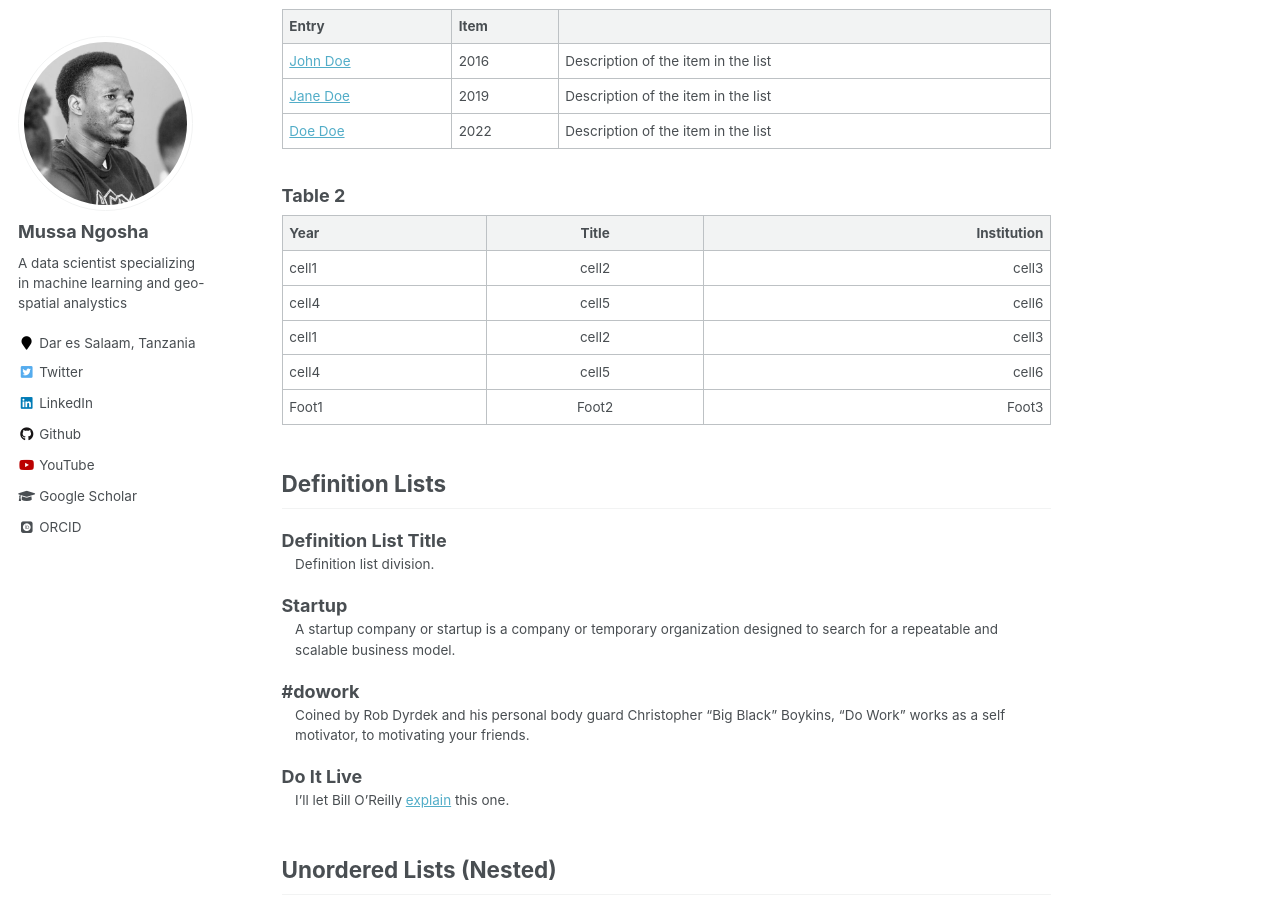
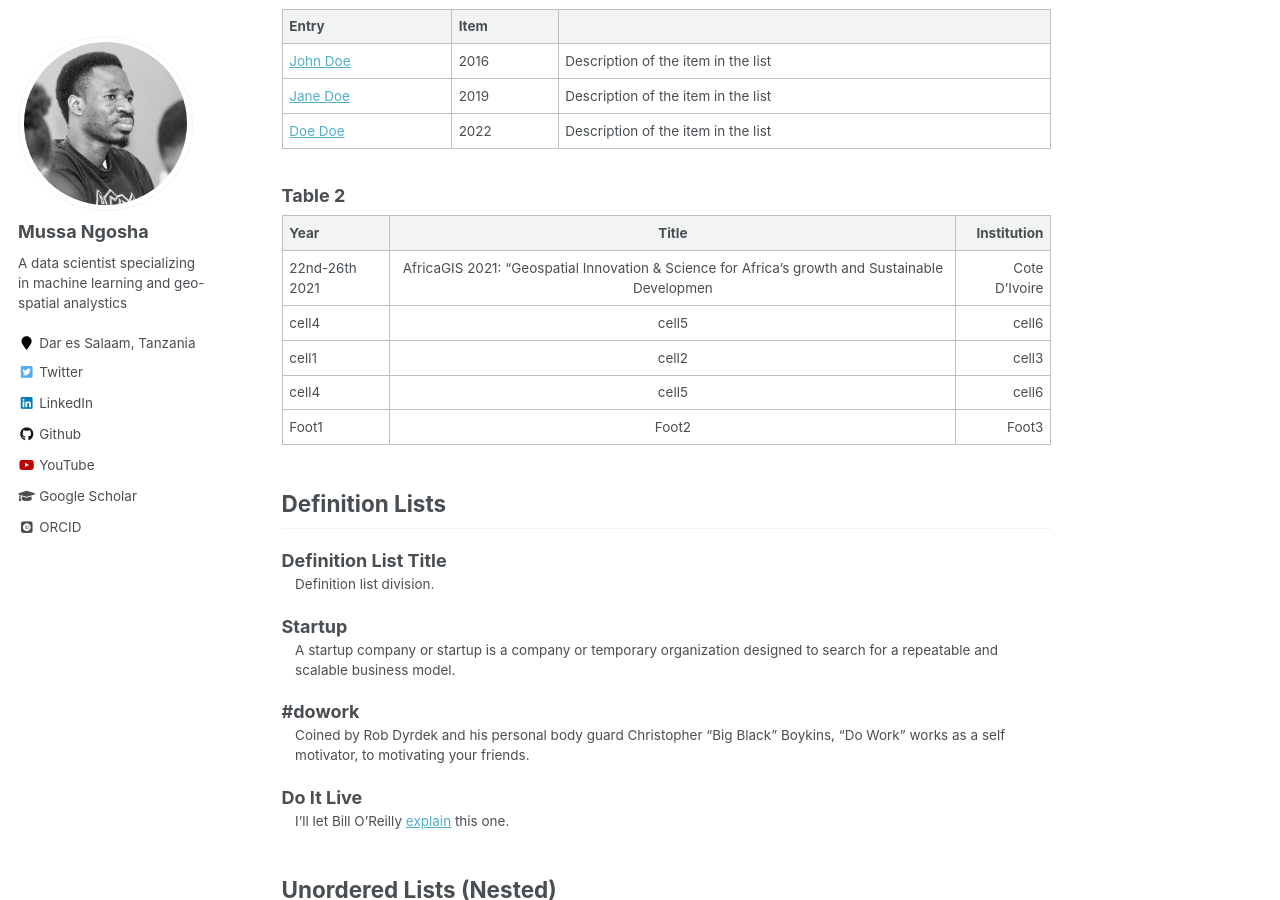
Before and after one commit to NgoshaJr/ngoshajr.github.io, a Jekyll site: the page built from _pages/markdown.md, in a window 1280 px wide and 900 px high, scrolled down 1723 px. Built offline with Jekyll 4.4.1, drawn with Linux system fonts in a browser that asks for light colours; some web fonts are replaced.

Commit message:
Update markdown.md

```diff
--- a/_pages/markdown.md
+++ b/_pages/markdown.md
@@ -64,7 +64,7 @@ Single line blockquote:
 
 | Year | Title| Institution |
 |:--------|:-------:|--------:|
-| cell1   | cell2   | cell3   |
+|22nd-26th 2021 | AfricaGIS 2021: "Geospatial Innovation & Science for Africa's growth and Sustainable Developmen   | Cote D’Ivoire  |
 | cell4   | cell5   | cell6   |
 |-----------------------------|
 | cell1   | cell2   | cell3   |
```
